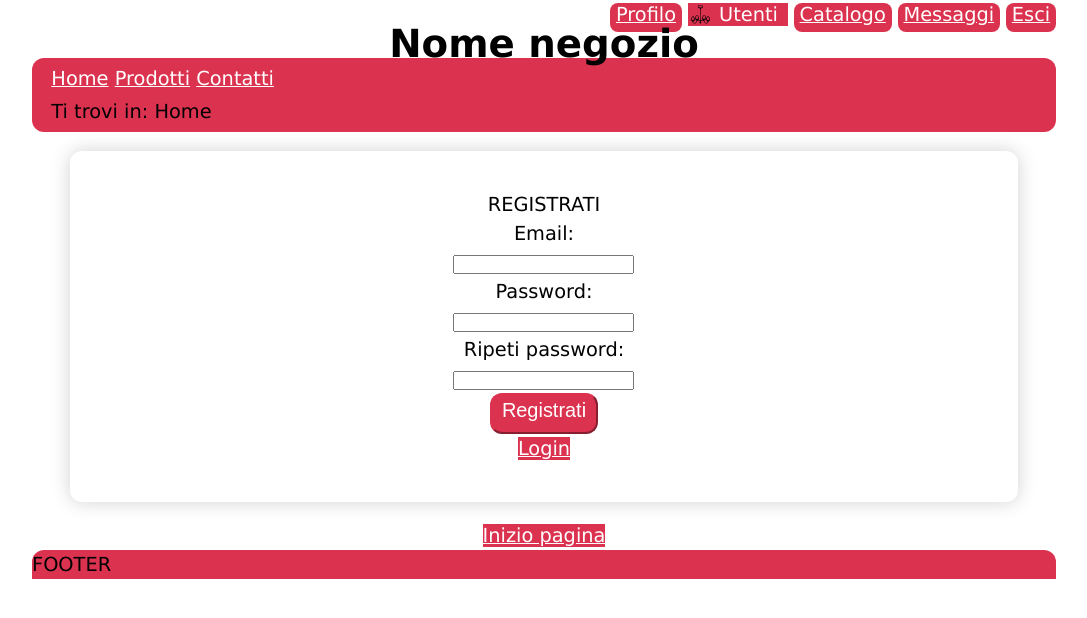
After one commit to AMichelazzo/ProgettoTecWeb, a PHP site: page /HTML/registrazione.html in a window 1280 px wide. The commit adds this page. Shown: the top 618 px of the page, without its empty margins (96-1183 px from the left). Run offline with PHP 8.4, Linux system fonts and the light colour scheme.

Commit message:
login, registrazione + soluzione connessione

```diff
--- a/CSS/style.css
+++ b/CSS/style.css
@@ -10,7 +10,7 @@
 }
 
 html, body{
-	font-size: 100%;
+	font-size: 110%;
 	font-family: "Verdana", sans-serif;
 	line-height: 1.5em;
 	background-color: white;
@@ -34,8 +34,25 @@ body {
     display: inline;
 }
 
+#menubar #currentLink {
+    color: white;
+    background-color: #DB334F;
+    background-image: url("../img/logo_vetrina.svg"); /*bianco?*/
+    background-size: 1.3em;
+    background-position: left center;
+    background-repeat: no-repeat;
+    padding-left: 1.6em;
+    padding-right: 0.5em;
+}
+
 a {
     background-color: var(--bglinkcolor);
+}
+
+#menubar a {
+    background-color: var(--bglinkcolor);
+    padding: 0em 0.3em 0.3em 0.3em;
+    border-radius: 8px 8px 8px 8px; /*ATTENZIONE VALORE ASSOLUTO*/
 }
 
 a:link {
@@ -48,6 +65,8 @@ a:visited {
 
 #menu{
     background-color: #DB334F;
+    padding: 0.3em 0em 0.1em 1.0em;
+    border-radius: 12px 12px 0px 0px; /*ATTENZIONE VALORE ASSOLUTO*/
 }
 
 #menu li {
@@ -56,6 +75,7 @@ a:visited {
 
 #breadcrumb {
     background-color: #DB334F;
+    padding: 0.1em 0em 0.3em 1.0em;
     border-radius: 0px 0px 12px 12px; /*ATTENZIONE VALORE ASSOLUTO*/
 }
 
@@ -91,4 +111,18 @@ a:visited {
 
 #footer {
     background-color: #DB334F;
+    border-radius: 12px 12px 0px 0px; /*ATTENZIONE VALORE ASSOLUTO*/
 }
+
+#login {
+    text-align: center;
+}
+
+.invio {
+    font-size: 103%;
+    color: white;
+    background-color: #DB334F;
+    border-color: #DB334F;
+    padding: 0.2em 0.5em 0.5em 0.5em;
+    border-radius: 12px 12px 12px 12px; /*ATTENZIONE VALORE ASSOLUTO*/
+}
--- /dev/null
+++ b/HTML/registrazione.html
@@ -0,0 +1,77 @@
+<!DOCTYPE html>
+<html lang="it">
+    <!-- pagina per capire/creare/provare le parti comuni del sito -->
+    <!-- manca un sistema per passare direttamente al contenuto per lo screen reader -->
+<head>
+    <meta charset="utf-8" />
+    <title>Registrazione - Nome negozio</title> <!-- DA SOSTITUIRE -->
+    <meta name="description" content="" />
+    <meta name="keywords" content="" />
+    <meta name="author" content="" />
+
+    <link rel="stylesheet" href="../CSS/style.css" media="handheld, screen"/>
+    <link rel="stylesheet" href="../CSS/mini.css" media="handheld, screen and (max-width:600px)"/>
+    <link rel="stylesheet" href="../CSS/print.css" media="print"/>
+    <link rel="shortcut icon" type="image/png" href="../img/chandelier.ico"/> <!-- DA SOSTITUIRE -->
+</head>
+<body>
+    <header>
+        <!-- <nav id="menubar"><p id="currentLink">Area Riservata</p></nav> --> <!-- usare una lista anche se è singolo? -->
+        <nav id="menubar">
+            <ul>
+                <li><a href="../HTML/profilo.html">Profilo</a></li>
+                <li id="currentLink">Utenti</li>
+                <li><a href="../HTML/profilo.html">Catalogo</a></li>
+                <li><a href="../HTML/messaggi.html">Messaggi</a></li>
+                <li><a href="../HTML/prototipo.html">Esci</a></li>
+            </ul>
+        </nav>
+        <h1>Nome negozio</h1> <!-- logo? --> <!-- DA SOSTITUIRE -->
+        <nav id="menu">
+            <ul>
+                <li><a href="../HTML/prototipo.html" lang="en">Home</a></li>
+                <li><a href="../HTML/prodotti.html">Prodotti</a></li>
+                <li><a href="../HTML/contatti.html">Contatti</a></li>
+            </ul>
+        </nav>
+        <nav id="breadcrumb">
+            <p>Ti trovi in: <span lang="en">Home</span></p>
+        </nav>
+    </header>
+    <!-- FINE PROTOTIPO -->
+    <main>
+        <div id="contenuto">
+            <div id="login">
+                <div id="operazione">REGISTRATI</div>
+                <form method="post" action="">
+                    <!-- <fieldset>
+                        <legend>LOGIN</legend> -->
+                        <label for="email_reg" lang="en">Email: </label><br />
+                        <span><input type="email" id="email_reg" name="email_reg"/></span><br />
+
+                        <label for="pass_reg" lang="en">Password: </label><br />
+                        <span><input type="password" id="pass_reg" name="pass_reg"/></span><br />
+
+                        <label for="pass_reg2" lang="en">Ripeti password: </label><br />
+                        <span><input type="password" id="pass_reg2" name="pass_reg2"/></span><br />
+
+                        <input type="submit" id="submit" name="submit" class="invio" value="Registrati" />
+                    <!-- </fieldset> -->
+                </form>
+                <p><a href="../HTML/login.html">Login</a></p>
+            </div>
+        </div>
+        <div id="iniziopagina">
+            <a href="#">Inizio pagina</a>
+        </div>
+    </main>
+    <footer>
+        <div id = footer>
+            <p>
+                FOOTER
+            </p>
+        </div>
+    </footer>
+</body>
+
+</html>
```
Also changed, not shown: HTML/login.html (added, +74 -0 lines), PHP/connessione.php (added, +25 -0 lines), 1 other file.
